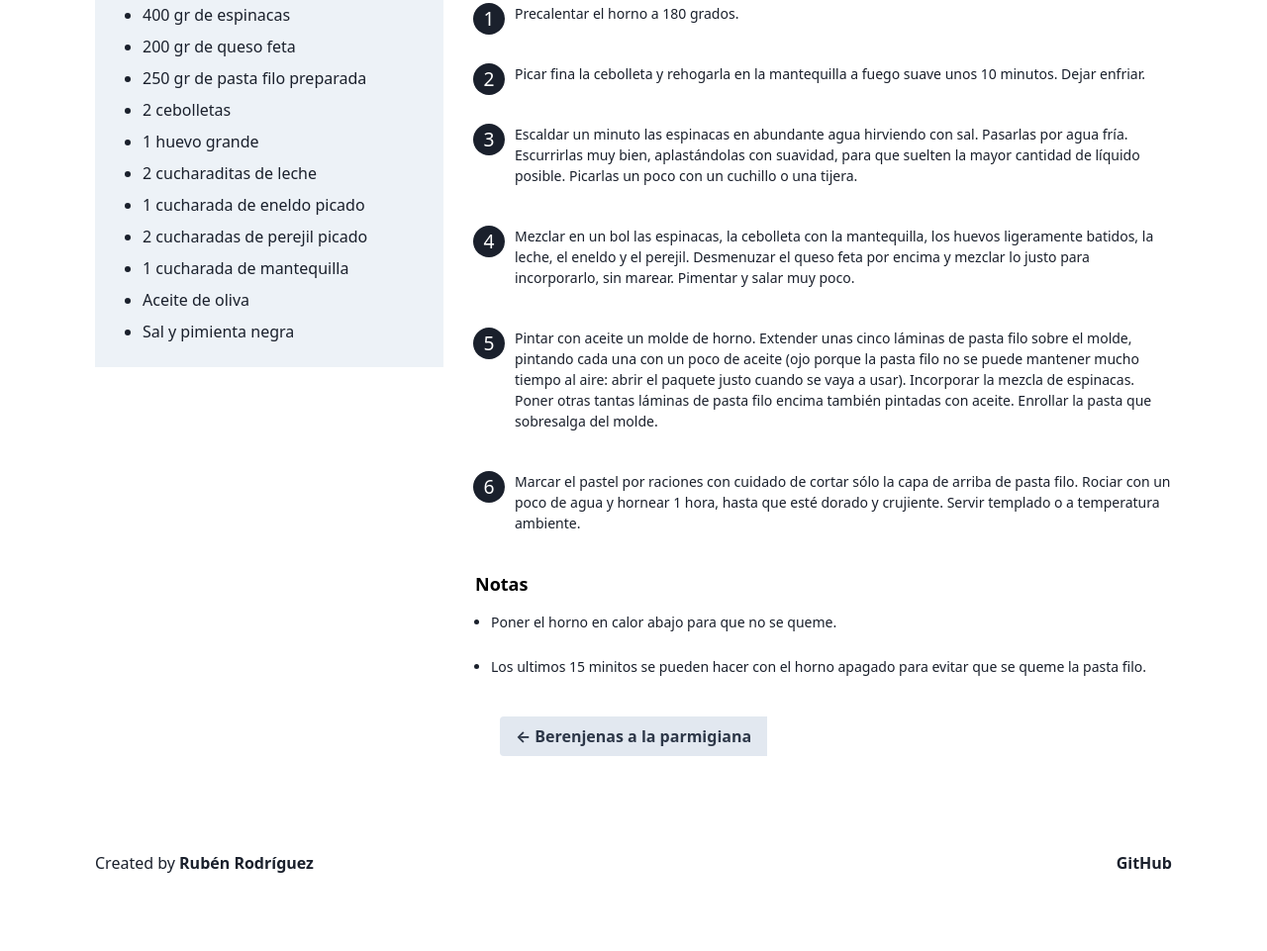
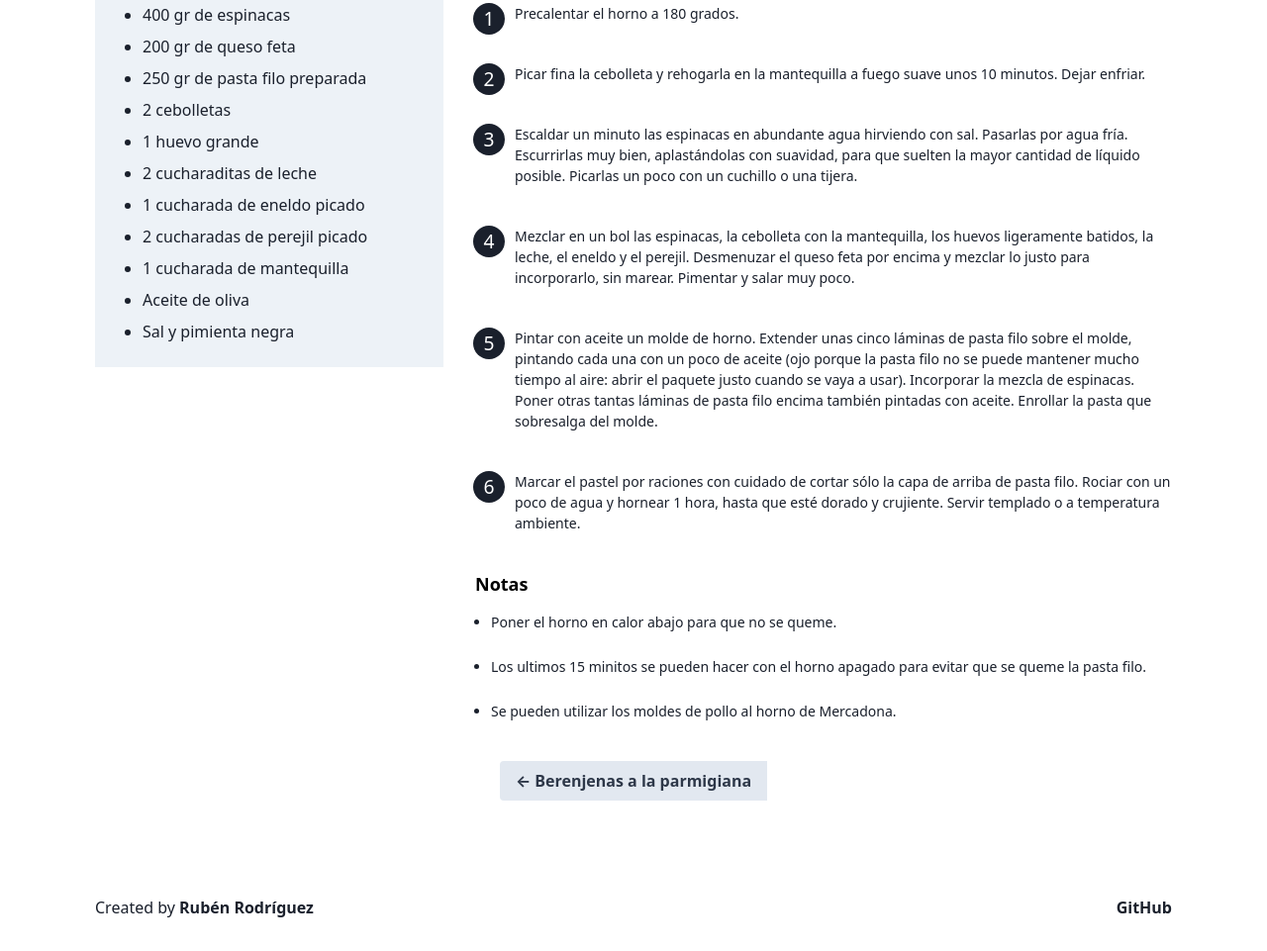
Before and after one commit to rubenRP/cookbook, a Gatsby site: page /spanakopita/ in a window 1280 px wide. Shown: the part 461-1422 px from the top of the page at 99% size. Before the commit the page ends 1377 px from the top, so only its background shows below. Built offline with nearby package versions, Linux system fonts and the light colour scheme; Gatsby itself is replaced by a stand-in of ours.

Commit message:
Update Recipes “spanakopita/index”

```diff
--- a/content/recipes/spanakopita/index.md
+++ b/content/recipes/spanakopita/index.md
@@ -37,3 +37,4 @@ source: https://elcomidista.elpais.com/elcomidista/2011/11/10/articulo/132090480
 
 * Poner el horno en calor abajo para que no se queme.
 * Los ultimos 15 minitos se pueden hacer con el horno apagado para evitar que se queme la pasta filo.
+* Se pueden utilizar los moldes de pollo al horno de Mercadona.
```
